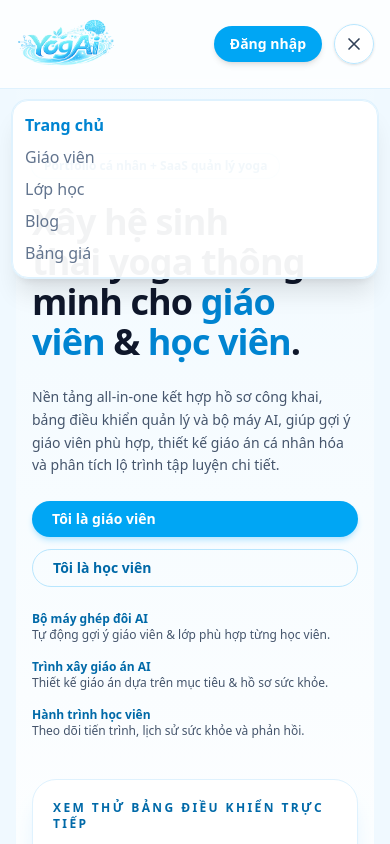
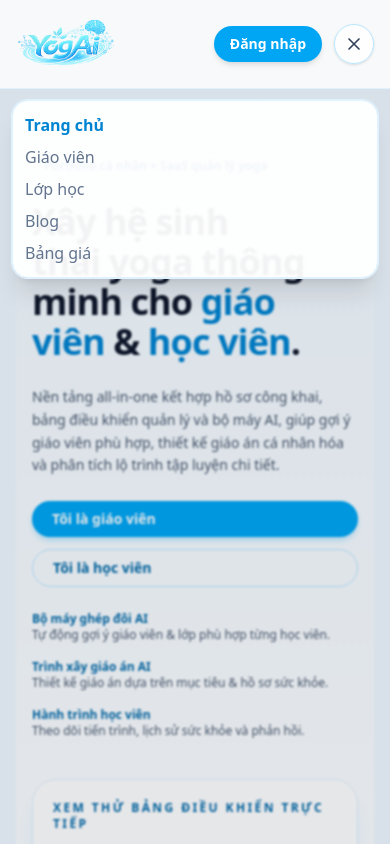
Before and after one commit to ThangLoiNguyen/YogAI, a Next.js app: page / in a window 390 px wide. Both pictures are taken after a click on the button "Mở menu điều hướng". Shown: the top 844 px of the page. Built offline with nearby package versions, Linux system fonts and the light colour scheme.

Commit message:
responsive

```diff
--- a/app/(public)/page.tsx
+++ b/app/(public)/page.tsx
@@ -23,7 +23,7 @@ export default function PublicLandingPage() {
             <div className="flex flex-wrap gap-3">
               <Link
                 href="/register/teacher"
-                className="w-full rounded-full bg-sky-500 px-5 py-2 text-sm font-semibold text-white shadow-md shadow-sky-200 hover:bg-sky-400 sm:w-auto"
+                className="w-full rounded-full  bg-sky-500 px-5 py-2 text-sm font-semibold text-white shadow-md shadow-sky-200 hover:bg-sky-400 sm:w-auto"
               >
                 Tôi là giáo viên
               </Link>
--- a/components/layout/DashboardShell.tsx
+++ b/components/layout/DashboardShell.tsx
@@ -39,8 +39,9 @@ export function DashboardShell({ role, children }: DashboardShellProps) {
   };
 
   return (
-    <div className="flex min-h-screen bg-sky-50 text-slate-900">
-      <aside className="hidden w-60 flex-col border-r border-sky-100 bg-white/80 px-4 py-5 shadow-sm shadow-sky-100 md:flex">
+    <div className="flex h-screen overflow-hidden bg-sky-50 text-slate-900">
+      {/* Sidebar cố định bên trái trên desktop */}
+      <aside className="fixed inset-y-0 left-0 z-30 hidden w-60 flex-col border-r border-sky-100 bg-white/80 px-4 py-5 shadow-sm shadow-sky-100 md:flex">
         <nav className="space-y-1 text-sm">
           {navItems.map((item) => {
             const active = pathname === item.href;
@@ -98,8 +99,10 @@ export function DashboardShell({ role, children }: DashboardShellProps) {
         </button>
       </aside>
 
-      <main className="flex-1">
-        <div className="relative z-20 border-b border-sky-100 bg-white/80 shadow-sm shadow-sky-100">
+      {/* Khu vực nội dung: chừa khoảng trống cho sidebar trên desktop */}
+      <main className="flex h-screen flex-1 flex-col">
+        {/* Header fixed trên cùng, nối liền với sidebar */}
+        <div className="fixed top-0 left-0 right-0 z-20 border-b border-sky-100 bg-white/80 shadow-sm shadow-sky-100 backdrop-blur md:ml-60">
           <header className="flex items-center justify-between px-4 py-3 md:px-6">
             <div className="flex items-center gap-3">
               <p className="text-xs font-semibold uppercase tracking-[0.2em] text-sky-700">
@@ -143,9 +146,14 @@ export function DashboardShell({ role, children }: DashboardShellProps) {
             </div>
           </header>
 
-          {/* Nav mobile trong dashboard - overlay, không đẩy body xuống */}
-          {isMobileNavOpen && (
-            <nav className="absolute inset-x-4 top-full mt-2 flex flex-col gap-2 rounded-2xl border border-sky-100 bg-white/95 p-3 text-sm text-slate-800 shadow-lg ring-1 ring-sky-100 md:hidden">
+          {/* Nav mobile trong dashboard - overlay, có hiệu ứng fade/slide */}
+          <nav
+            className={`absolute inset-x-4 top-full mt-2 flex flex-col gap-2 rounded-2xl border border-sky-100 bg-white/95 p-3 text-sm text-slate-800 shadow-lg ring-1 ring-sky-100 transition-all duration-200 md:hidden ${
+              isMobileNavOpen
+                ? "z-20 translate-y-0 opacity-100 pointer-events-auto"
+                : "z-[-1] -translate-y-2 opacity-0 pointer-events-none"
+            }`}
+          >
             {navItems.map((item) => {
               const active = pathname === item.href;
               return (
@@ -202,10 +210,22 @@ export function DashboardShell({ role, children }: DashboardShellProps) {
               Đăng xuất
             </button>
           </nav>
-          )}
         </div>
 
-        <div className="px-4 py-6 md:px-6 md:py-8">{children}</div>
+        {/* Overlay mờ cho mobile; bấm vào mọi vùng body để đóng menu */}
+        {isMobileNavOpen && (
+          <button
+            type="button"
+            aria-label="Đóng menu điều hướng"
+            onClick={() => setIsMobileNavOpen(false)}
+            className="fixed inset-0 z-10 bg-slate-900/10 backdrop-blur-[1px] md:hidden"
+          />
+        )}
+
+        {/* Nội dung scroll bên trong, nav & header giữ cố định */}
+        <div className="flex-1 overflow-y-auto px-4 pb-6 pt-16 md:px-6 md:pb-8">
+          {children}
+        </div>
       </main>
     </div>
   );
--- a/components/layout/PublicShell.tsx
+++ b/components/layout/PublicShell.tsx
@@ -119,9 +119,14 @@ export function PublicShell({ children }: Props) {
             </nav>
           </div>
 
-          {/* Menu dropdown trên mobile - overlay, không đẩy body xuống */}
-          {isMenuOpen && (
-            <nav className="absolute inset-x-3 top-full mt-3 flex flex-col gap-2 rounded-2xl border border-sky-100 bg-white/95 p-3 text-base text-slate-800 shadow-xl ring-1 ring-sky-100 md:hidden">
+          {/* Menu dropdown trên mobile - overlay với hiệu ứng fade/slide */}
+          <nav
+            className={`absolute inset-x-3 top-full mt-3 flex flex-col gap-2 rounded-2xl border border-sky-100 bg-white/95 p-3 text-base text-slate-800 shadow-xl ring-1 ring-sky-100 transition-all duration-200 md:hidden ${
+              isMenuOpen
+                ? "z-20 translate-y-0 opacity-100 pointer-events-auto"
+                : "z-[-1] -translate-y-2 opacity-0 pointer-events-none"
+            }`}
+          >
             <Link
               href="/"
               className={linkClasses(pathname === "/")}
@@ -158,9 +163,18 @@ export function PublicShell({ children }: Props) {
               Bảng giá
             </Link>
           </nav>
-          )}
         </div>
       </header>
+
+      {/* Overlay mờ trên mobile: bấm vào mọi vùng body để đóng menu */}
+      {isMenuOpen && (
+        <button
+          type="button"
+          aria-label="Đóng menu điều hướng"
+          onClick={() => setIsMenuOpen(false)}
+          className="fixed inset-0 z-10 bg-slate-900/10 backdrop-blur-[1px] md:hidden"
+        />
+      )}
 
       <div className="pt-20">
         {children}
```
Lines whose indentation alone changed are shown as unchanged.
